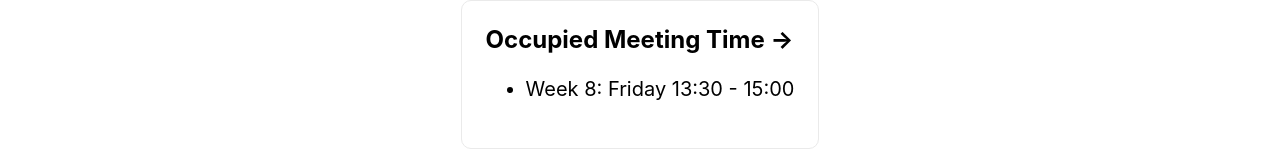
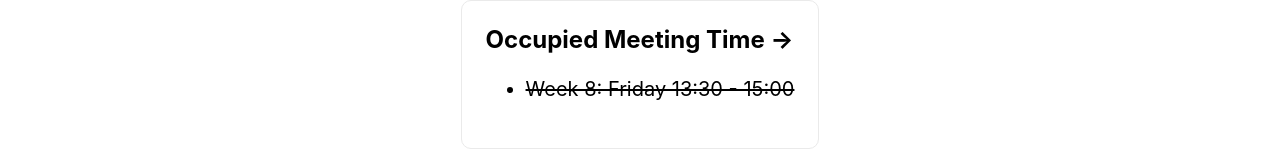
Before and after one commit to xinmeng2020/xinmengli.me, a Next.js app: page / in a window 1280 px wide. Shown: the part 942-1106 px from the top of the page. Built offline with nearby package versions, Linux system fonts and the light colour scheme.

Commit message:
first update7

```diff
--- a/pages/index.js
+++ b/pages/index.js
@@ -56,7 +56,7 @@ export default function Home() {
             <h3> Occupied Meeting Time &rarr;</h3>
             <p>
                <ul>
-                 <li> Week 8: Friday 13:30 - 15:00 </li>
+                 <li> <strike> Week 8: Friday 13:30 - 15:00 </strike></li>
                </ul>
             </p>
 
```
